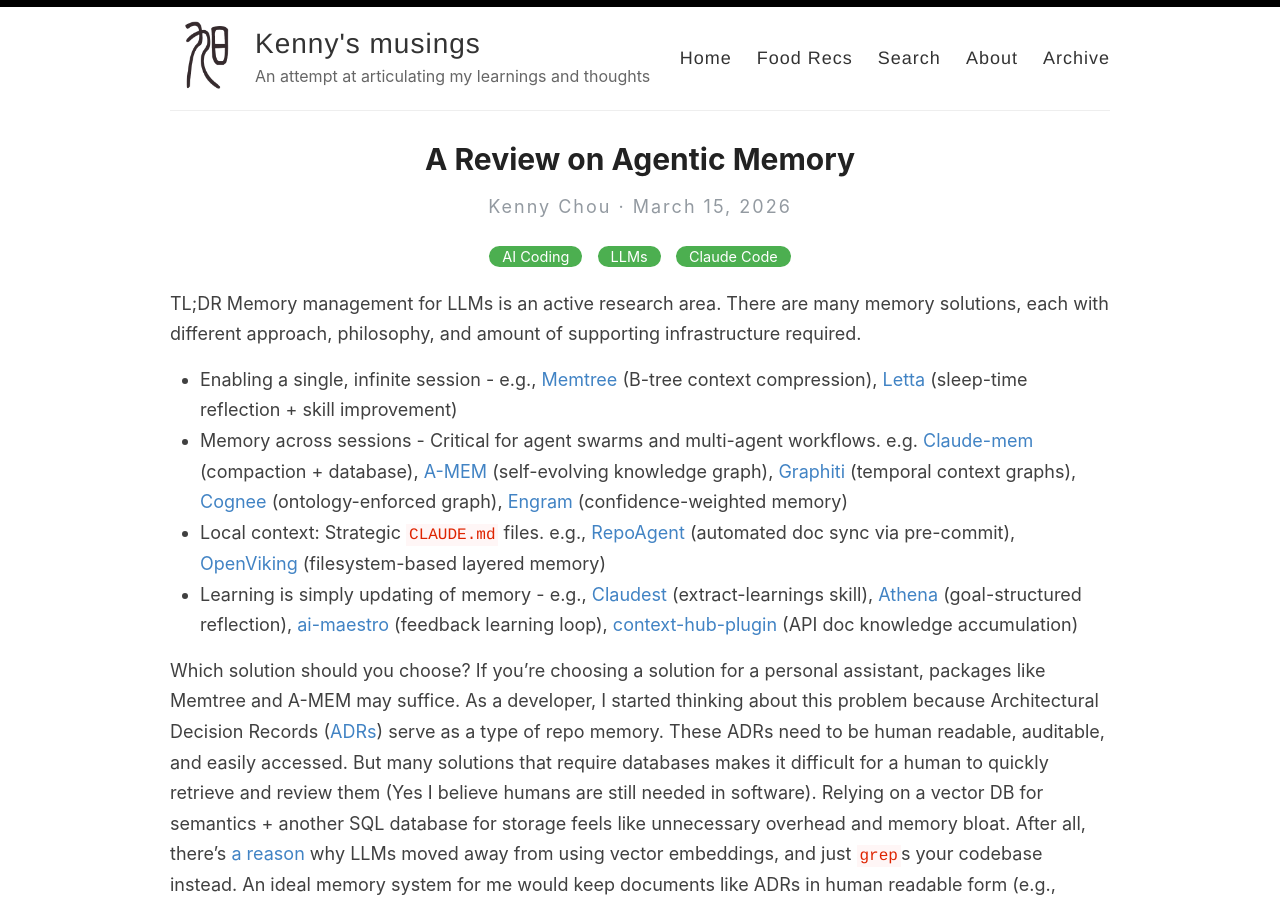
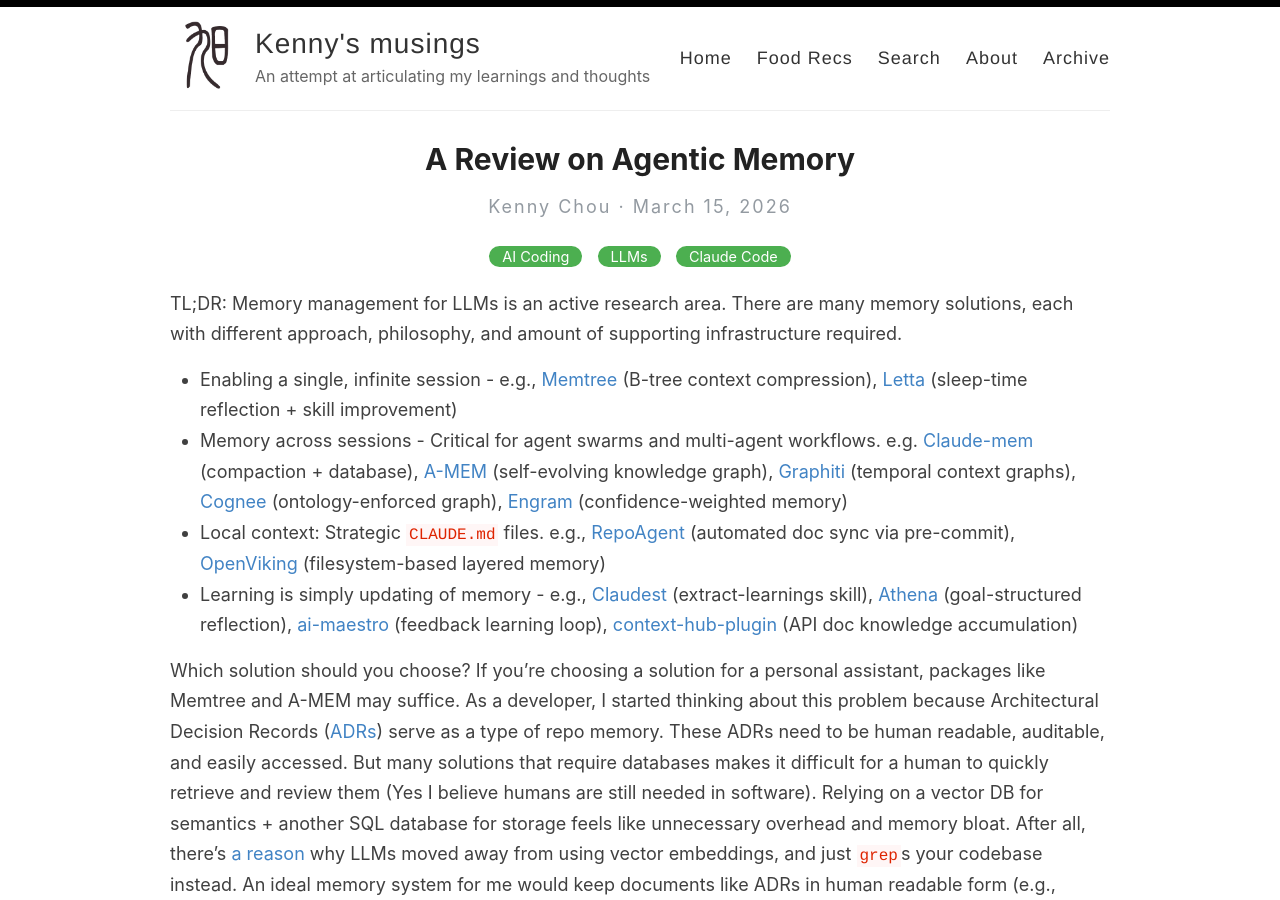
Before and after one commit to kfchou/kfchou.github.io, a Jekyll site: the page built from _posts/2026-03-15-repo-memory.md, in a window 1280 px wide and 900 px high. Built offline with Jekyll 4.4.1, drawn with Linux system fonts in a browser that asks for light colours; comment, search, counter and statistics services are not loaded.

Commit message:
fix tl;dr text

```diff
--- a/_posts/2026-03-15-repo-memory.md
+++ b/_posts/2026-03-15-repo-memory.md
@@ -5,8 +5,7 @@
 excerpt: Managing context for long-running agents, across sessions, or swarms of agents, remains an active area of research and development. This is a survey of the current landscaspe in the world of Agentic memory.
 ---
 
-TL;DR
-Memory management for LLMs is an active research area. There are many memory solutions, each with different approach, philosophy, and amount of supporting infrastructure required.
+TL;DR: Memory management for LLMs is an active research area. There are many memory solutions, each with different approach, philosophy, and amount of supporting infrastructure required.
 
 * Enabling a single, infinite session - e.g., [Memtree](https://memtree.dev/) (B-tree context compression), [Letta](https://www.letta.com/blog/letta-code) (sleep-time reflection + skill improvement)
 * Memory across sessions - Critical for agent swarms and multi-agent workflows. e.g. [Claude-mem](https://github.com/thedotmack/claude-mem) (compaction + database), [A-MEM](https://github.com/DiaaAj/A-MEM-mcp/tree/main) (self-evolving knowledge graph), [Graphiti](https://github.com/getzep/graphiti) (temporal context graphs), [Cognee](https://github.com/topoteretes/cognee) (ontology-enforced graph), [Engram](https://github.com/Harshitk-cp/engram) (confidence-weighted memory)
```
